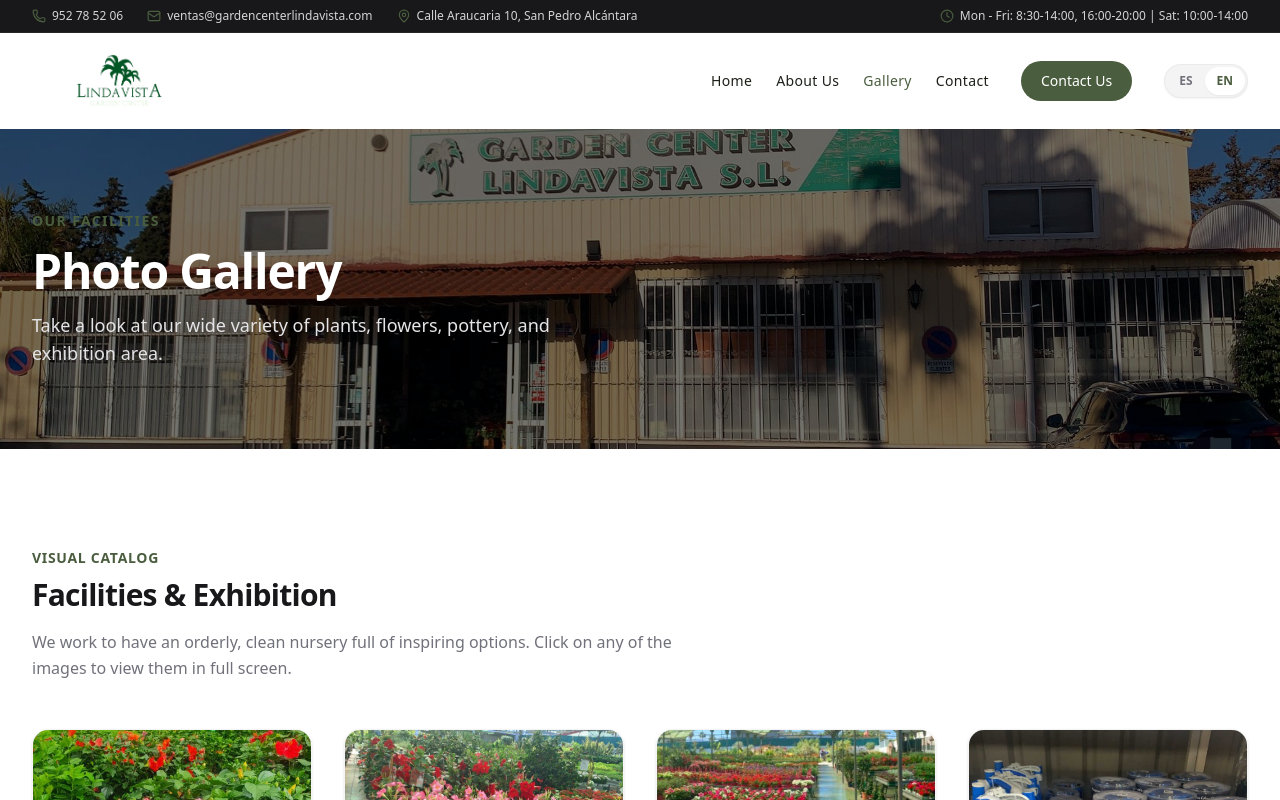
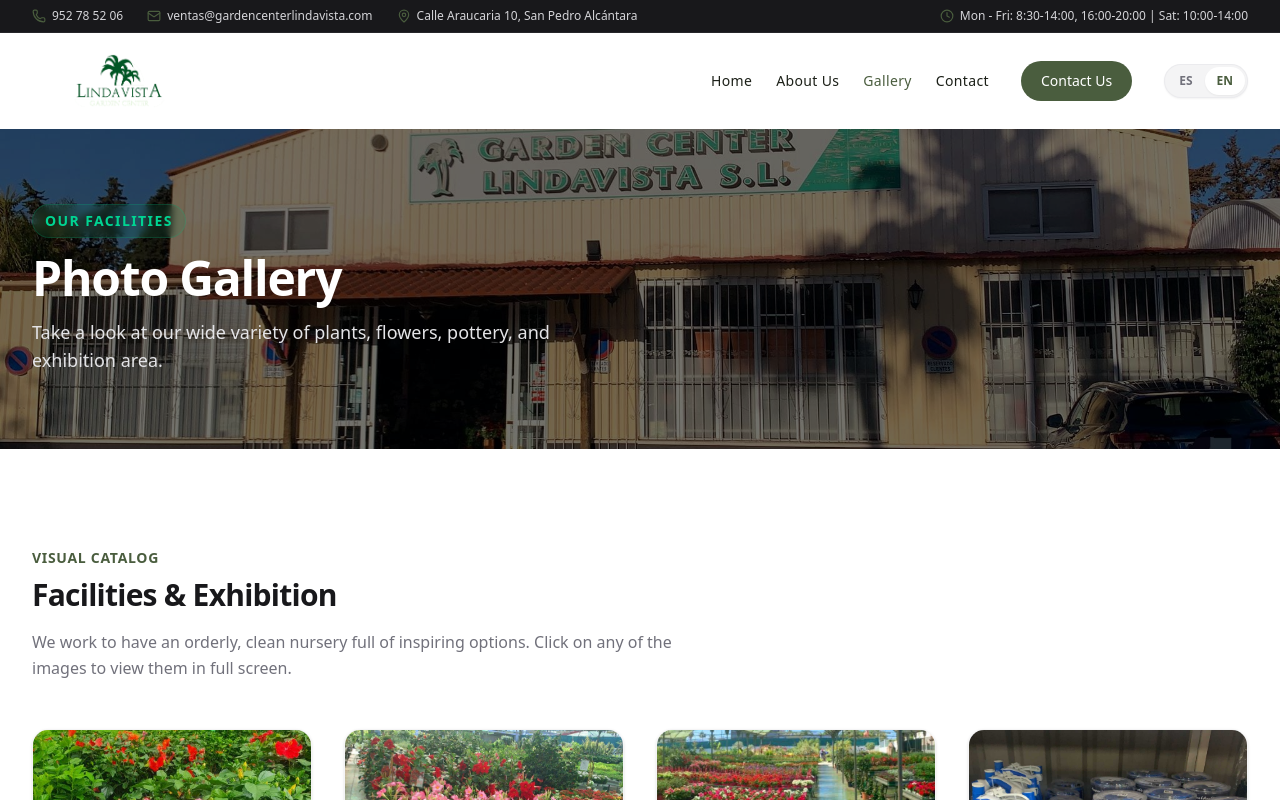
Before and after one commit to marcosgcr3/gardencenterlindavista, a Next.js app: page /galeria in a window 1280 px wide. Shown: the top 800 px of the page. Built offline with nearby package versions, Linux system fonts and the light colour scheme.

Commit message:
fix: mejorar visibilidad de los badges en los banners con fondo oscuro

```diff
--- a/src/app/contacto/page.tsx
+++ b/src/app/contacto/page.tsx
@@ -61,7 +61,7 @@
           priority
         />
         <div className="relative max-w-7xl mx-auto px-4 sm:px-6 lg:px-8 w-full z-20 flex flex-col gap-4 animate-slide-up">
-          <span className="text-brand font-bold text-sm uppercase tracking-widest">
+          <span className="text-emerald-400 font-bold text-xs sm:text-sm uppercase tracking-widest bg-emerald-500/10 border border-emerald-500/20 px-3 py-1.5 rounded-full w-fit backdrop-blur-xs">
             {t("contact.badge")}
           </span>
           <h1 className="text-4xl sm:text-5xl font-extrabold tracking-tight text-white">
--- a/src/app/galeria/page.tsx
+++ b/src/app/galeria/page.tsx
@@ -54,7 +54,7 @@
           priority
         />
         <div className="relative max-w-7xl mx-auto px-4 sm:px-6 lg:px-8 w-full z-20 flex flex-col gap-4 animate-slide-up">
-          <span className="text-brand font-bold text-sm uppercase tracking-widest">
+          <span className="text-emerald-400 font-bold text-xs sm:text-sm uppercase tracking-widest bg-emerald-500/10 border border-emerald-500/20 px-3 py-1.5 rounded-full w-fit backdrop-blur-xs">
             {t("gallery.badge")}
           </span>
           <h1 className="text-4xl sm:text-5xl font-extrabold tracking-tight text-white">
--- a/src/app/page.tsx
+++ b/src/app/page.tsx
@@ -119,7 +119,7 @@
             <div className="absolute inset-0 flex items-center z-20">
               <div className="max-w-7xl mx-auto px-4 sm:px-6 lg:px-8 w-full">
                 <div className="max-w-2xl flex flex-col gap-6 animate-slide-up">
-                  <span className="text-brand font-bold text-xs sm:text-sm uppercase tracking-widest bg-brand/10 text-brand px-3 py-1.5 rounded-full w-fit">
+                  <span className="text-emerald-400 font-bold text-xs sm:text-sm uppercase tracking-widest bg-emerald-500/10 border border-emerald-500/20 px-3 py-1.5 rounded-full w-fit backdrop-blur-xs">
                     {t("home.badge")}
                   </span>
                   <h1 className="text-3xl sm:text-4xl md:text-5xl lg:text-6xl font-extrabold tracking-tight text-white leading-tight">
--- a/src/app/sobre-nosotros/page.tsx
+++ b/src/app/sobre-nosotros/page.tsx
@@ -52,7 +52,7 @@
           priority
         />
         <div className="relative max-w-7xl mx-auto px-4 sm:px-6 lg:px-8 w-full z-20 flex flex-col gap-4 animate-slide-up">
-          <span className="text-brand font-bold text-sm uppercase tracking-widest">
+          <span className="text-emerald-400 font-bold text-xs sm:text-sm uppercase tracking-widest bg-emerald-500/10 border border-emerald-500/20 px-3 py-1.5 rounded-full w-fit backdrop-blur-xs">
             {t("about.badge")}
           </span>
           <h1 className="text-4xl sm:text-5xl font-extrabold tracking-tight text-white">
```
